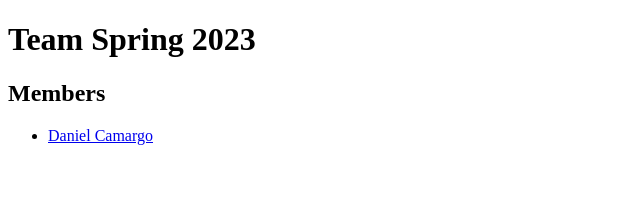
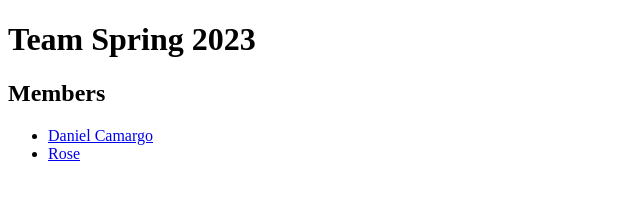
Before and after one commit to RoseWang-web/To-Do-List, a website: page public/index.html in a window 1280 px wide. Shown: the full height of the page, 0-640 px from the left. Drawn offline with Linux system fonts and the light colour scheme.

Commit message:
two new folder and two file

```diff
--- a/public/index.html
+++ b/public/index.html
@@ -12,6 +12,7 @@
     <h2>Members</h2>
     <ul>
         <li><a href="/danielcamargo">Daniel Camargo</a></li>
+        <li><a href="/Rose">Rose</a></li>
     </ul>
 </body>
 
```
Also changed, not shown: api/Rose/task.js (added), public/Rose/index.html (added).
